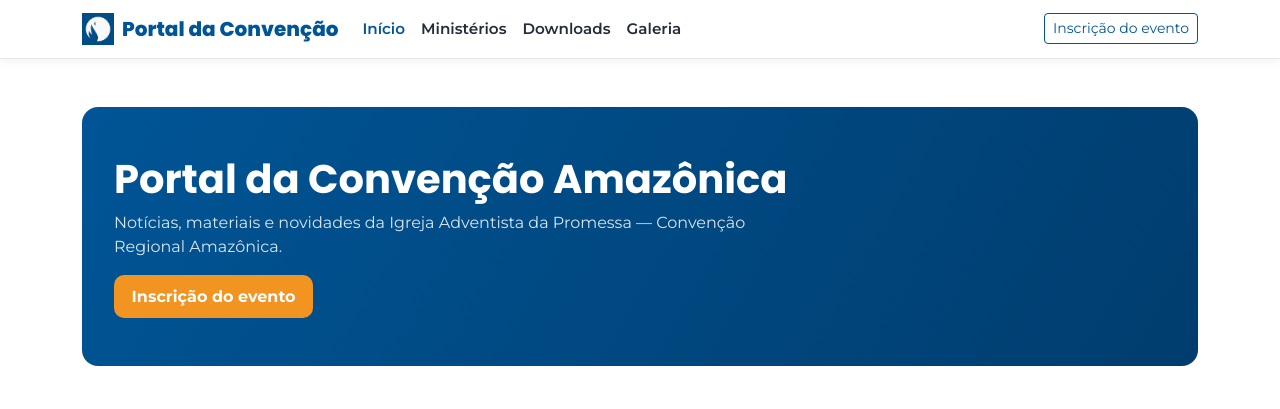
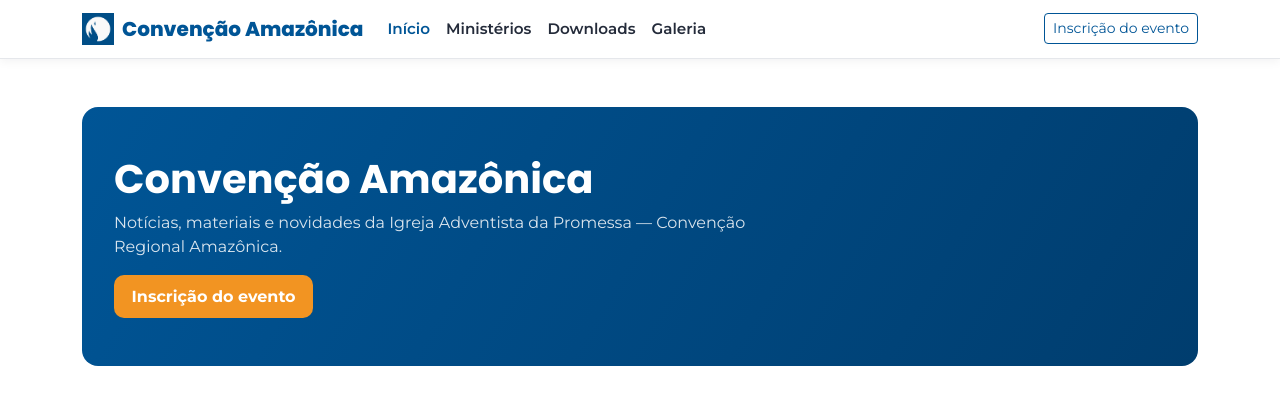
Before and after one commit to Vinicios-DRH/iap-convencao-amazonica, a Flask app: page /portal in a window 1280 px wide. Shown: the top 409 px of the page. Run offline with Flask 3, Linux system fonts and the light colour scheme; data that the repository does not hold is empty; some libraries are stand-ins or nearby versions.

Commit message:
mudanca no nome do portal

```diff
--- a/src/templates/portal/components/navbar.html
+++ b/src/templates/portal/components/navbar.html
@@ -3,7 +3,7 @@
         <a class="navbar-brand d-flex align-items-center gap-2" href="{{ url_for('portal_home') }}">
             <img src="{{ url_for('static', filename='img/logo_portal.png') }}" width="32" height="32"
                 style="object-fit:contain" alt="Logo">
-            <span>Portal da Convenção</span>
+            <span>Convenção Amazônica</span>
         </a>
 
         <button class="navbar-toggler" type="button" data-bs-toggle="collapse" data-bs-target="#portalNav"
--- a/src/templates/portal/home.html
+++ b/src/templates/portal/home.html
@@ -4,7 +4,7 @@
 <head>
     <meta charset="utf-8">
     <meta name="viewport" content="width=device-width, initial-scale=1">
-    <title>Portal — Convenção Amazônica</title>
+    <title>Convenção Amazônica</title>
     <link rel="icon" type="image/x-icon" href="{{ url_for('static', filename='favicon/favicon.ico') }}">
     <link rel="preconnect" href="https://fonts.googleapis.com">
     <link
@@ -21,7 +21,7 @@
     <main class="pt-main">
         <div class="container pt-5">
             <div class="pt-hero">
-                <h1 class="mb-2">Portal da Convenção Amazônica</h1>
+                <h1 class="mb-2">Convenção Amazônica</h1>
                 <p class="mb-3" style="color: rgba(255,255,255,.85); max-width: 640px;">
                     Notícias, materiais e novidades da Igreja Adventista da Promessa — Convenção Regional
                     Amazônica.
```
